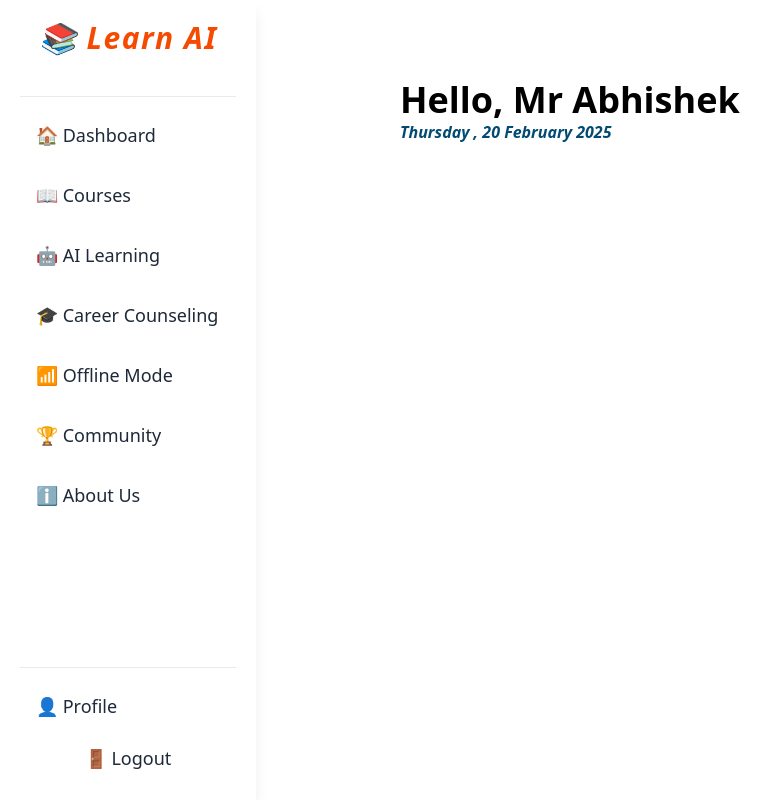
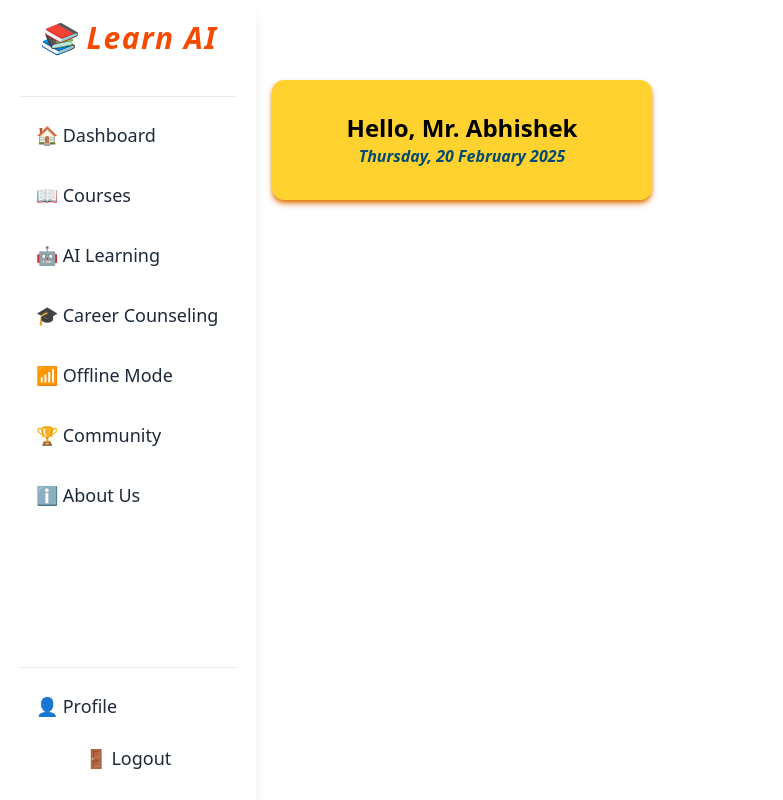
Before and after one commit to chan9an/Learn_AI, a React (Vite) app in the folder frontend/learnai/: page /home in a window 1280 px wide. Shown: the whole page, without its empty margins (0-783 px from the left). Built offline with nearby package versions, Linux system fonts and the light colour scheme.

Commit message:
better ui

```diff
--- a/frontend/learnai/src/App.jsx
+++ b/frontend/learnai/src/App.jsx
@@ -4,6 +4,7 @@ import { BrowserRouter as Router, Route, NavLink, Routes } from 'react-router-do
 import Login from './login'
 import Signup from './signup'
 import Homepage from './homepage'
+
 function App() {
 
   return (
--- a/frontend/learnai/src/homepage.jsx
+++ b/frontend/learnai/src/homepage.jsx
@@ -1,6 +1,7 @@
 import React from "react";
 import Sidebar from "./Sidebar";
 import NameD from "./nameanddate";
+import Subjects from "./subjects";
 function Homepage(){
 
 
@@ -8,6 +9,7 @@ function Homepage(){
         <>
         <Sidebar/>
         <NameD/>
+        <Subjects/>
 
 
         </>
--- a/frontend/learnai/src/nameanddate.jsx
+++ b/frontend/learnai/src/nameanddate.jsx
@@ -1,7 +1,7 @@
 import React from "react";
 import Sidebar from "./Sidebar";
-function NameD(){
 
+function NameD() {
   const today = new Date();
   const daysOfWeek = ["Sunday", "Monday", "Tuesday", "Wednesday", "Thursday", "Friday", "Saturday"];
   const day = daysOfWeek[today.getDay()];
@@ -13,14 +13,14 @@ const date = today.getDate();
   const month = monthsOfYear[today.getMonth()];
   const year = today.getFullYear();
 
-    return(
+  return (
     <>
-        <p className=" mt-20 ml-100 font-bold text-4xl flex "> Hello, Mr Abhishek </p>
-        <p className="  ml-100 font-semibold italic text-sky-900 flex ">{day} , {date} {month}  {year}</p>
+      <div className="ml-68 mt-20 w-95 h-30 p-6 rounded-xl bg-amber-300 shadow-md shadow-amber-600 flex flex-col justify-center items-center hover:">
+        <p className="font-bold text-2xl">Hello, Mr. Abhishek</p>
+        <p className="font-semibold italic text-sky-900">{day}, {date} {month} {year}</p>
+      </div>
     </>
+  );
+}
 
-    )
-
-
-}
-export default NameD
+export default NameD;
--- /dev/null
+++ b/frontend/learnai/src/subjects.jsx
@@ -0,0 +1,9 @@
+import React from 'react'
+
+export default function subjects() {
+  return (
+    <>
+    <div className='flex h-full '></div>
+    </>
+  )
+}
```
Lines whose indentation alone changed are shown as unchanged.
